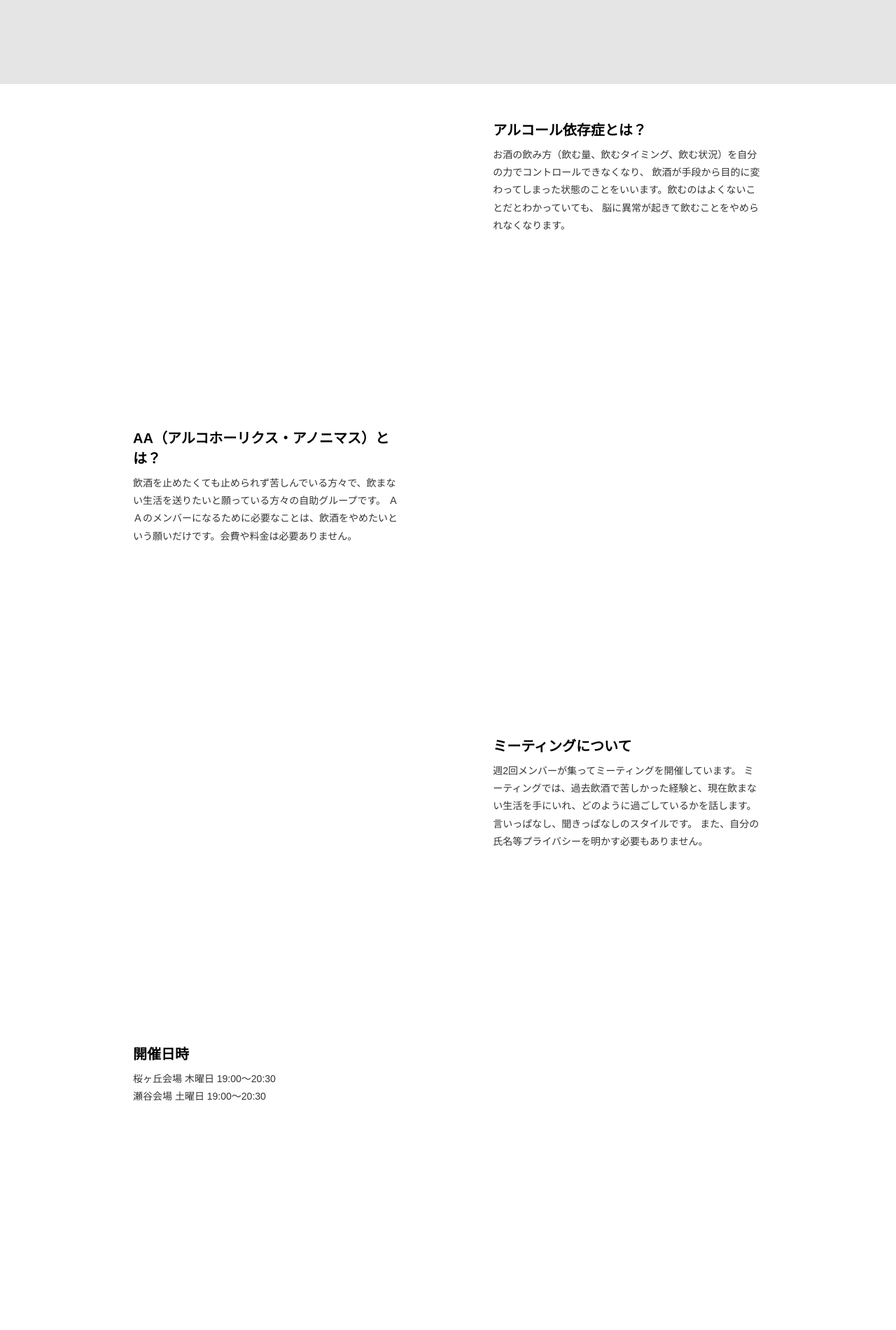
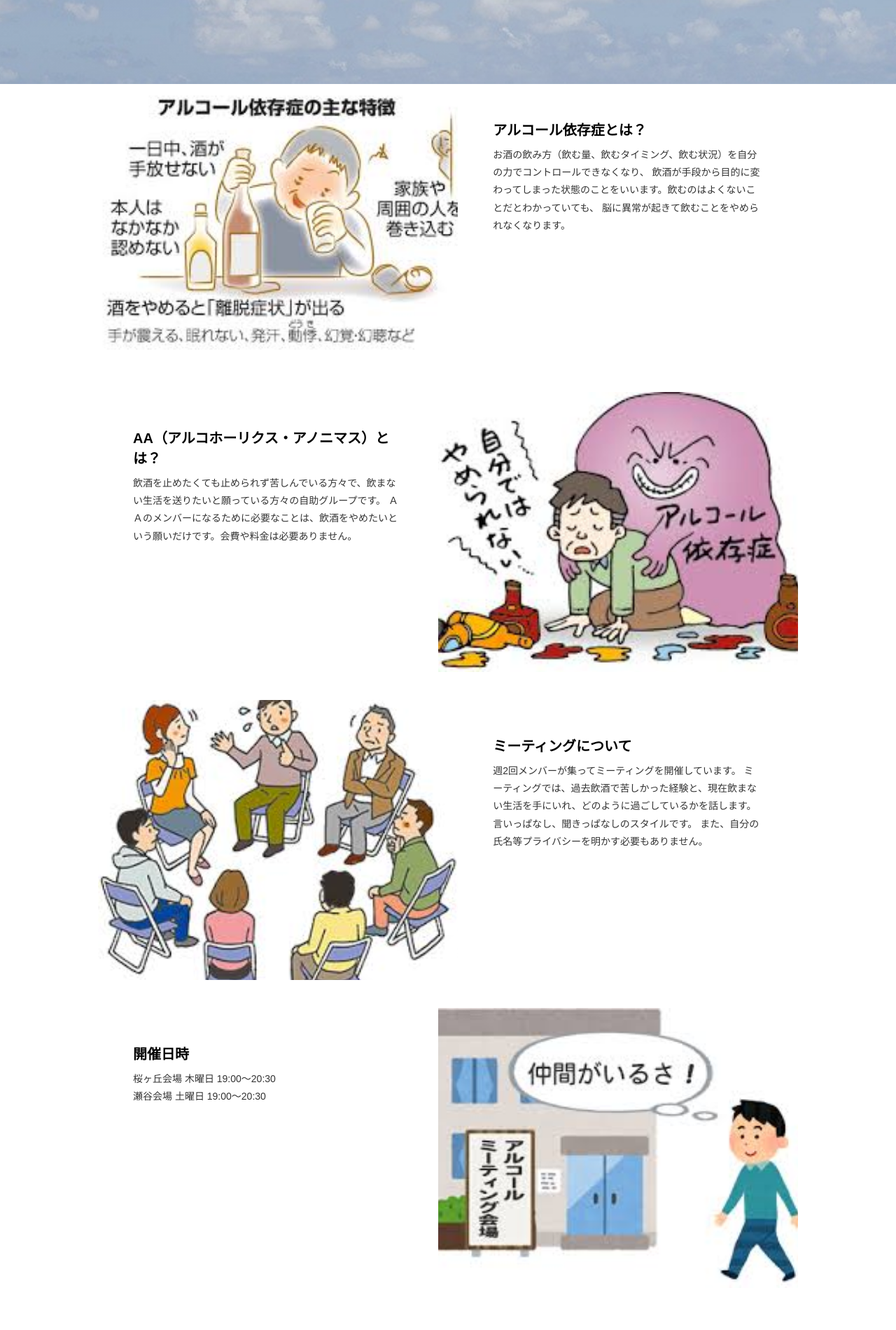
Before and after one commit to hac01090/hac01090.github.io, a plain HTML site: page index.html in a window 1280 px wide. Shown: the part 680-2580 px from the top of the page at 70% size. Drawn offline with nearby package versions, Linux system fonts and the light colour scheme; files whose address does not match are found by name.

Commit message:
Update style.css

```diff
--- a/style.css
+++ b/style.css
@@ -151,7 +151,7 @@ header {
 	justify-content: center;
 	height: 100vh;
 	min-height: 450px;
-	background-image: linear-gradient(rgba(0,0,0,0.1), rgba(0,0,0,0.1)), url(images/main_image01.jpg);
+	background-image: linear-gradient(rgba(0,0,0,0.1), rgba(0,0,0,0.1)), url(/main_image01.jpg);
 	background-position: center;
 	background-size: cover;
 	color: #fff;
@@ -231,7 +231,7 @@ header {
 
 	.conA .photo {
 		min-height: 400px;
-		background-image: url(images/Alcoholics2.jpeg);
+		background-image: url(/Alcoholics2.jpeg);
 		background-position: center;
 		background-size: cover;
 	}
@@ -280,7 +280,7 @@ header {
 
 		.conB .photo {
 			min-height: 400px;
-			background-image: url(images/Alcoholics1.jpeg);
+			background-image: url(/Alcoholics1.jpeg);
 			background-position: center;
 			background-size: cover;
 		}
@@ -335,7 +335,7 @@ header {
 
 		.conC .photo {
 			min-height: 400px;
-			background-image: url(images/meeting1.jpeg);
+			background-image: url(/meeting1.jpeg);
 			background-position: center;
 			background-size: cover;
 		}
@@ -384,7 +384,7 @@ header {
 
 		.conD .photo {
 			min-height: 400px;
-			background-image: url(images/meeting2.jpeg);
+			background-image: url(/meeting2.jpeg);
 			background-position: center;
 			background-size: cover;
 		}
@@ -498,7 +498,6 @@ header {
 		footer .container {
 			flex-wrap: wrap;
 			max-width: 1000px;
-			max-width: var(--large-width);
 			margin-left: auto;
 			margin-right: auto;
 		}
```
